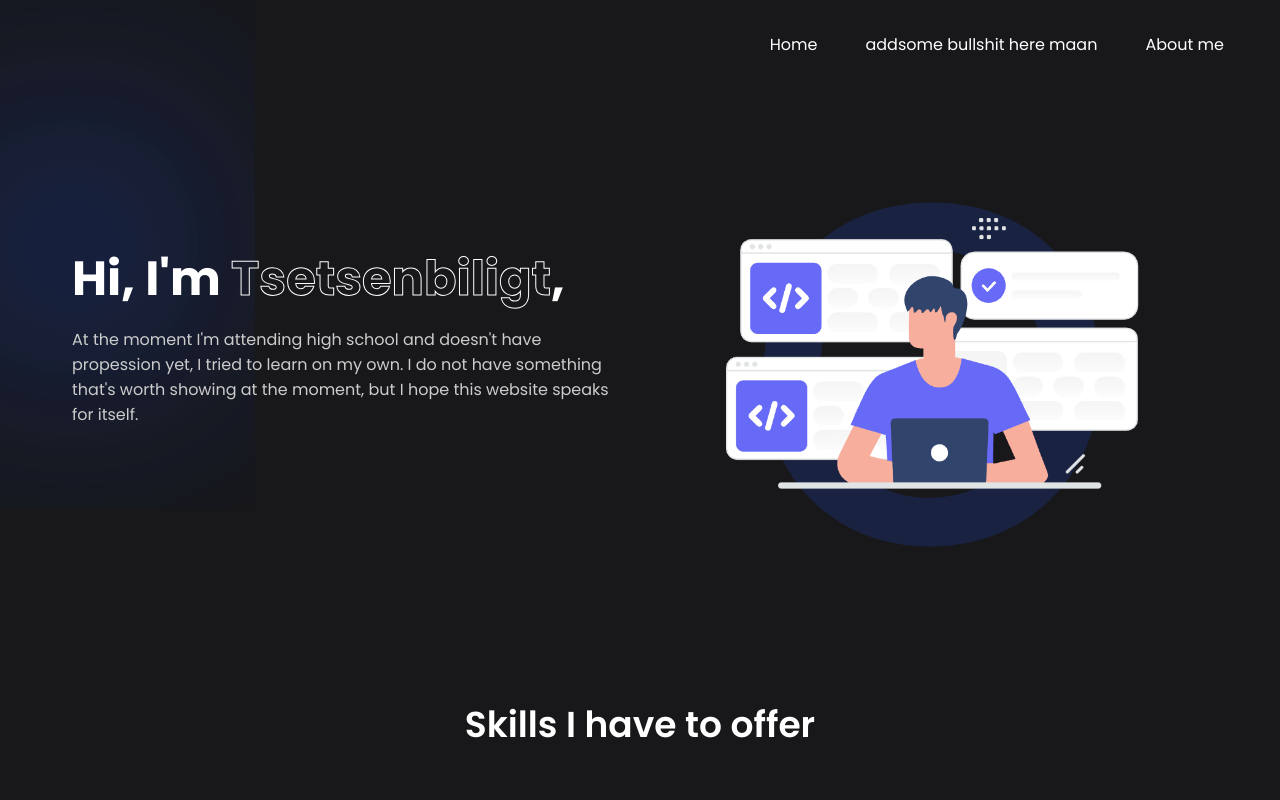
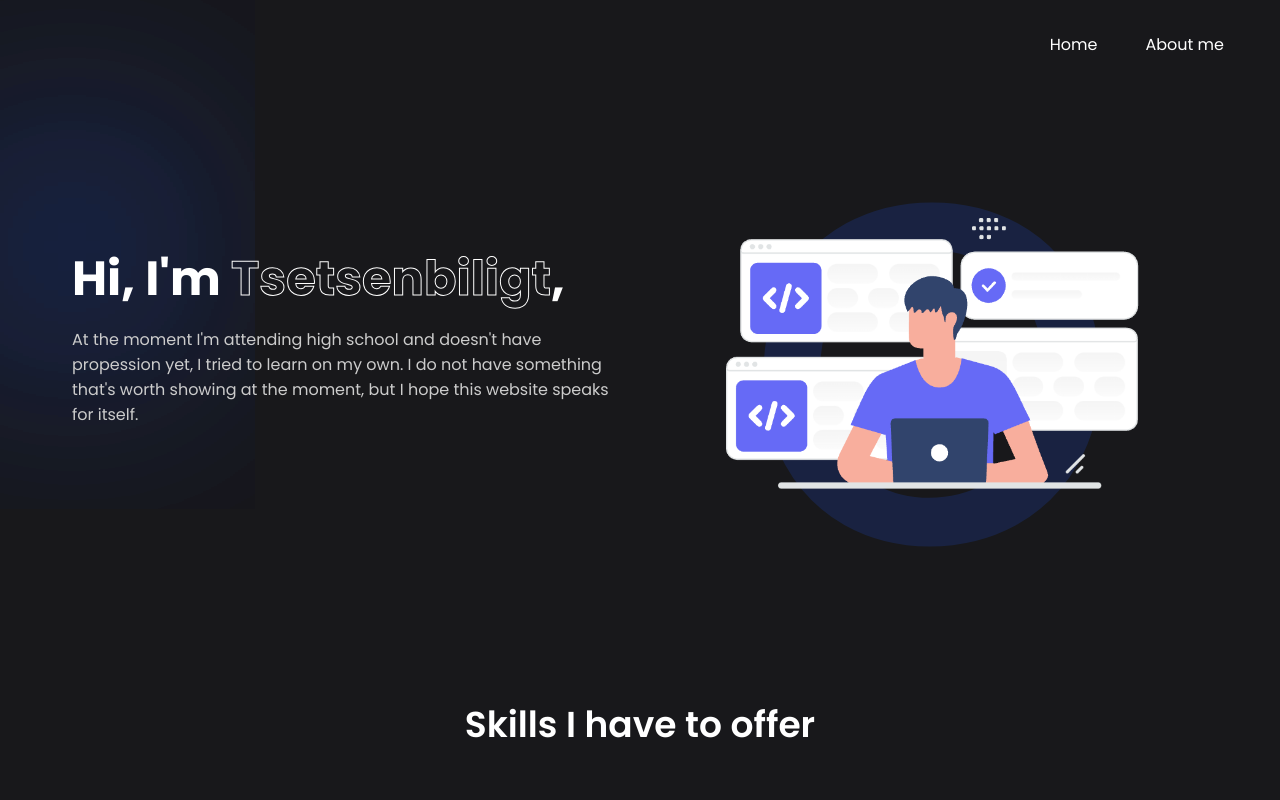
Before and after one commit to RainWasHere/tseegii, a plain HTML site: page index.html in a window 1280 px wide. Shown: the top 800 px of the page. Drawn offline with nearby package versions, Linux system fonts and the light colour scheme; a script that the page names is missing; files whose address does not match are found by name.

Commit message:
index.html

```diff
--- a/index.html
+++ b/index.html
@@ -20,7 +20,6 @@
 
         <ul class="nav-links">
             <li class="link"><a href="#">Home</a></li>
-            <li id="link1" class="link"><a href="#">addsome bullshit here maan</a></li>
             <li id="link2" class="link"><a href="#">About me</a></li>
         </ul>
     </nav>
```
